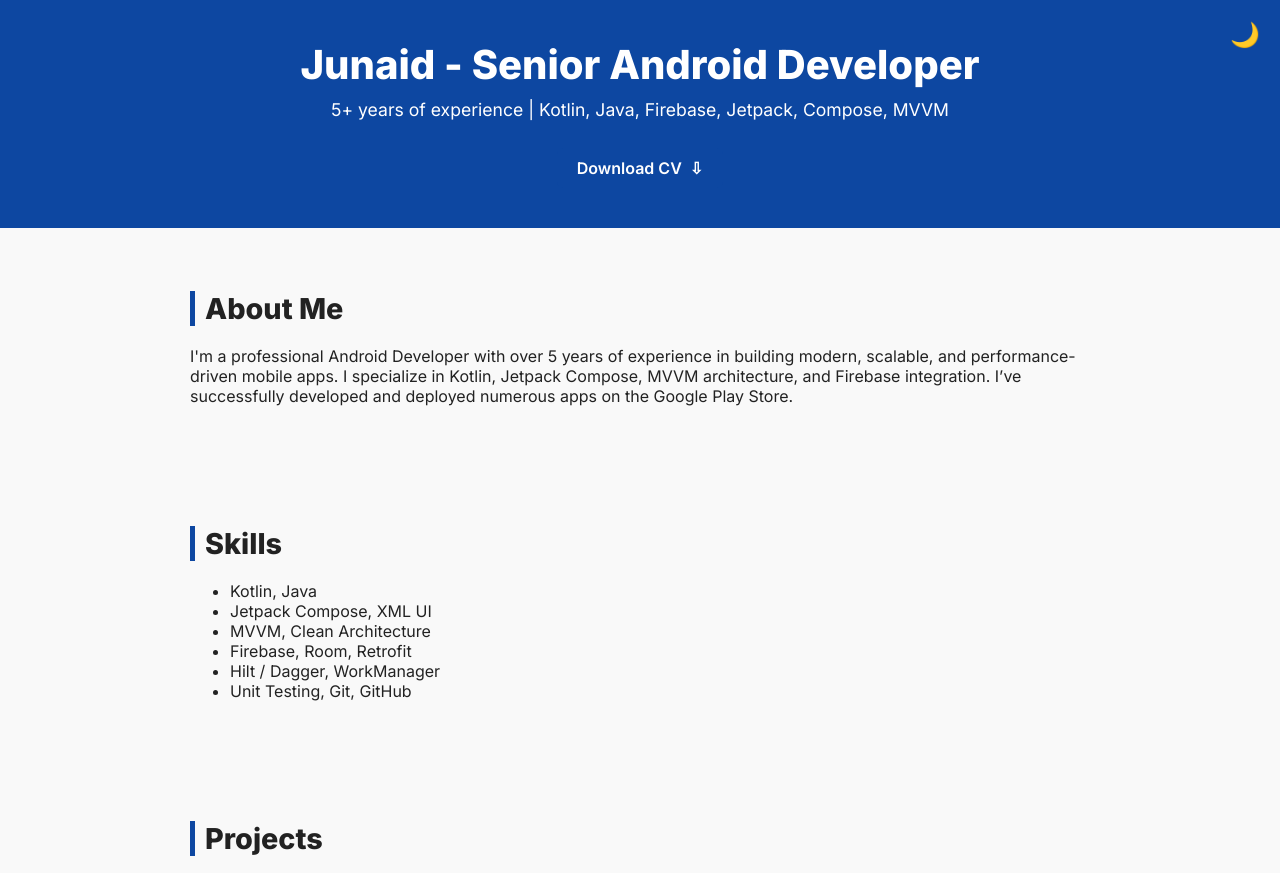
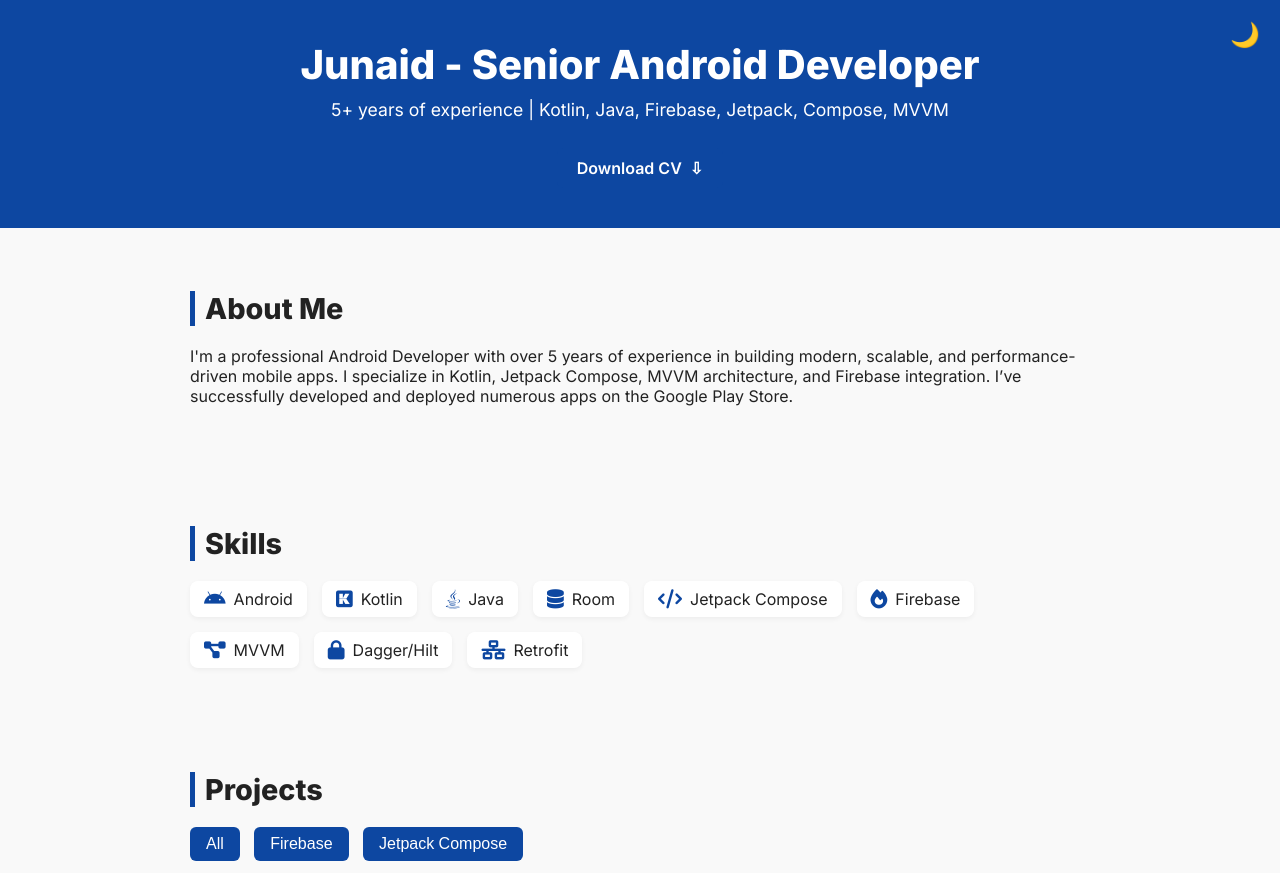
Before and after one commit to junigates/developer, a plain HTML site: page index.html in a window 1280 px wide. Shown: the top 873 px of the page. Drawn offline with nearby package versions, Linux system fonts and the light colour scheme.

Commit message:
Update index.html

```diff
--- a/index.html
+++ b/index.html
@@ -5,6 +5,8 @@
   <meta name="viewport" content="width=device-width, initial-scale=1.0" />
   <title>Junaid - Android Developer Portfolio</title>
   <link href="https://fonts.googleapis.com/css2?family=Inter:wght@400;600;800&display=swap" rel="stylesheet">
+  <link rel="stylesheet" href="https://cdn.jsdelivr.net/npm/aos@2.3.4/dist/aos.css" />
+  <script src="https://kit.fontawesome.com/a076d05399.js" crossorigin="anonymous"></script>
   <style>
     :root {
       --bg-color: #f9f9f9;
@@ -59,6 +61,24 @@
       margin-bottom: 20px;
       font-size: 1.8rem;
     }
+    .skills-grid {
+      display: flex;
+      flex-wrap: wrap;
+      gap: 15px;
+    }
+    .skill-icon {
+      display: flex;
+      align-items: center;
+      gap: 8px;
+      background: var(--card-bg);
+      padding: 8px 14px;
+      border-radius: 8px;
+      box-shadow: 0 2px 5px rgba(0,0,0,0.05);
+    }
+    .skill-icon i {
+      font-size: 1.2rem;
+      color: #0d47a1;
+    }
     .project {
       background: var(--card-bg);
       padding: 20px;
@@ -86,6 +106,18 @@
     .download-btn::after {
       content: "\21E9";
       padding-left: 8px;
+    }
+    .filter-btns {
+      margin-bottom: 20px;
+    }
+    .filter-btns button {
+      margin-right: 10px;
+      padding: 8px 16px;
+      border: none;
+      background: #0d47a1;
+      color: white;
+      border-radius: 6px;
+      cursor: pointer;
     }
     form {
       display: flex;
@@ -121,48 +153,56 @@
 <body>
   <header>
     <div class="dark-toggle" onclick="toggleDarkMode()">🌙</div>
-    <h1>Junaid - Senior Android Developer</h1>
-    <p>5+ years of experience | Kotlin, Java, Firebase, Jetpack, Compose, MVVM</p>
+    <h1 data-aos="fade-down">Junaid - Senior Android Developer</h1>
+    <p data-aos="fade-up">5+ years of experience | Kotlin, Java, Firebase, Jetpack, Compose, MVVM</p>
     <a class="download-btn" href="https://drive.google.com/uc?export=download&id=13vXdhNwxDevut2jBYwKuzBQTq_Vnv9_n" download>Download CV</a>
   </header>
 
   <section>
     <h2>About Me</h2>
-    <p>
+    <p data-aos="fade-up">
       I'm a professional Android Developer with over 5 years of experience in building modern, scalable, and performance-driven mobile apps. I specialize in Kotlin, Jetpack Compose, MVVM architecture, and Firebase integration. I’ve successfully developed and deployed numerous apps on the Google Play Store.
     </p>
   </section>
 
   <section>
     <h2>Skills</h2>
-    <ul>
-      <li>Kotlin, Java</li>
-      <li>Jetpack Compose, XML UI</li>
-      <li>MVVM, Clean Architecture</li>
-      <li>Firebase, Room, Retrofit</li>
-      <li>Hilt / Dagger, WorkManager</li>
-      <li>Unit Testing, Git, GitHub</li>
-    </ul>
+    <div class="skills-grid" data-aos="fade-up">
+      <div class="skill-icon"><i class="fab fa-android"></i> Android</div>
+      <div class="skill-icon"><i class="fab fa-korvue"></i> Kotlin</div>
+      <div class="skill-icon"><i class="fab fa-java"></i> Java</div>
+      <div class="skill-icon"><i class="fas fa-database"></i> Room</div>
+      <div class="skill-icon"><i class="fas fa-code"></i> Jetpack Compose</div>
+      <div class="skill-icon"><i class="fas fa-fire"></i> Firebase</div>
+      <div class="skill-icon"><i class="fas fa-project-diagram"></i> MVVM</div>
+      <div class="skill-icon"><i class="fas fa-lock"></i> Dagger/Hilt</div>
+      <div class="skill-icon"><i class="fas fa-network-wired"></i> Retrofit</div>
+    </div>
   </section>
 
   <section>
     <h2>Projects</h2>
+    <div class="filter-btns" data-aos="fade-up">
+      <button onclick="filterProjects('all')">All</button>
+      <button onclick="filterProjects('firebase')">Firebase</button>
+      <button onclick="filterProjects('jetpack')">Jetpack Compose</button>
+    </div>
 
-    <div class="project">
+    <div class="project" data-type="firebase">
       <h3>Service Market</h3>
       <p>Home services platform used by thousands of users across the UAE. Features include onboarding, scheduling, Firebase-based chat, in-app notifications, service provider rating, and multi-role management.</p>
       <p><strong>Tech Used:</strong> Kotlin, Firebase, MVVM, Retrofit, Hilt</p>
       <p><a href="#">(Private, live on store)</a></p>
     </div>
 
-    <div class="project">
+    <div class="project" data-type="firebase jetpack">
       <h3>Notebook App with ML Kit</h3>
       <p>Note-taking app that auto-fills details from images using ML Kit. Supports local Room + Firebase sync and dark/light themes.</p>
       <p><strong>Tech Used:</strong> Kotlin, ML Kit, Room, Firebase</p>
       <p><a href="#">[Link to GitHub]</a></p>
     </div>
 
-    <div class="project">
+    <div class="project" data-type="firebase">
       <h3>Chat App</h3>
       <p>Real-time chat app with voice/video calling, phone auth, stories, and fingerprint lock.</p>
       <p><strong>Tech Used:</strong> Kotlin, Firebase, MVVM, WebRTC</p>
@@ -172,10 +212,10 @@
 
   <section>
     <h2>Contact Me</h2>
-    <form>
-      <input type="text" placeholder="Your name" required />
-      <input type="email" placeholder="Your email" required />
-      <textarea rows="4" placeholder="Your message" required></textarea>
+    <form action="https://formspree.io/f/mwkgngbp" method="POST" data-aos="fade-up">
+      <input type="text" name="name" placeholder="Your name" required />
+      <input type="email" name="email" placeholder="Your email" required />
+      <textarea name="message" rows="4" placeholder="Your message" required></textarea>
       <button type="submit">Send Message</button>
     </form>
     <p>Or email me directly: <a href="mailto:muhammadjunaidbashir714@gmail.com">muhammadjunaidbashir714@gmail.com</a></p>
@@ -185,13 +225,28 @@
     &copy; 2025 Junaid. All rights reserved.
   </footer>
 
+  <script src="https://cdn.jsdelivr.net/npm/aos@2.3.4/dist/aos.js"></script>
   <script>
+    AOS.init();
+
     function toggleDarkMode() {
       const currentTheme = document.documentElement.getAttribute('data-theme');
       const isDark = currentTheme === 'dark';
       document.documentElement.setAttribute('data-theme', isDark ? 'light' : 'dark');
       document.querySelector('.dark-toggle').textContent = isDark ? '🌙' : '☀️';
     }
+
+    function filterProjects(type) {
+      const projects = document.querySelectorAll('.project');
+      projects.forEach(project => {
+        const types = project.getAttribute('data-type').split(' ');
+        if (type === 'all' || types.includes(type)) {
+          project.style.display = 'block';
+        } else {
+          project.style.display = 'none';
+        }
+      });
+    }
   </script>
 </body>
 </html>
```
